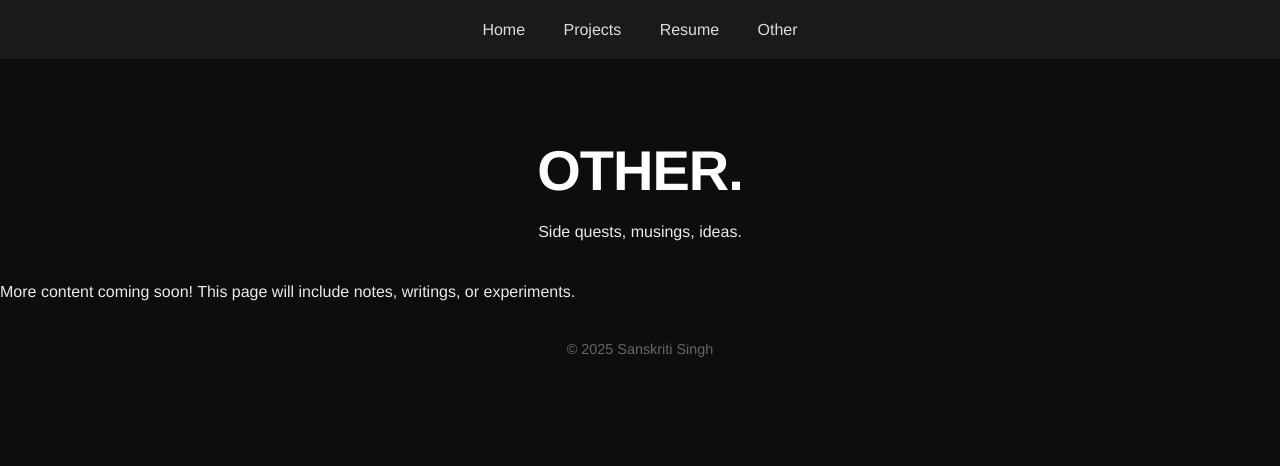
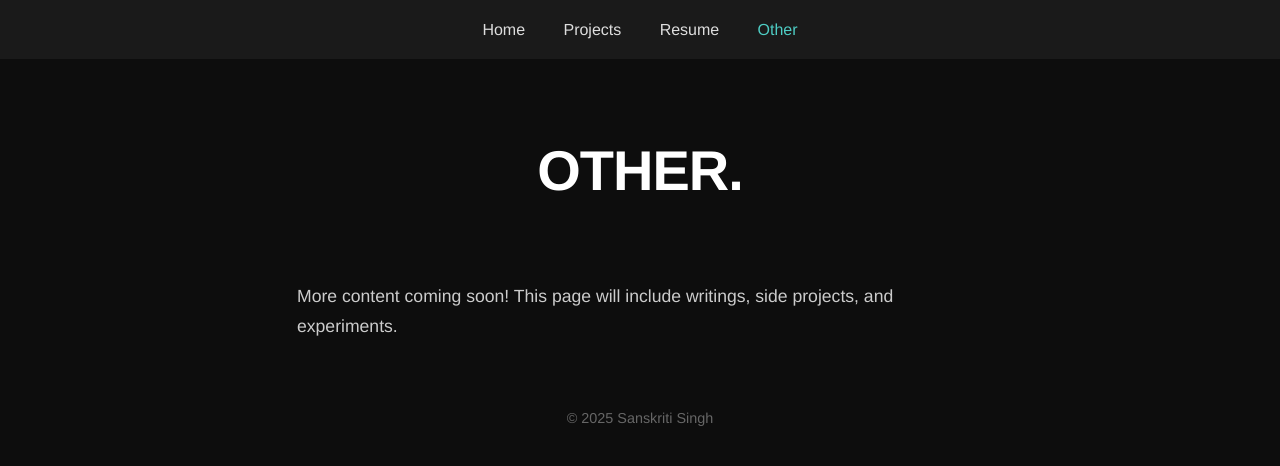
Before and after one commit to Sanskriti-Slngh/Sanskriti-Slngh.github.io, a plain HTML site: page other.html in a window 1280 px wide. Drawn offline with Linux system fonts and the light colour scheme.

Commit message:
Update other.html

```diff
--- a/other.html
+++ b/other.html
@@ -10,16 +10,15 @@
     <a href="index.html">Home</a>
     <a href="projects.html">Projects</a>
     <a href="resume.html">Resume</a>
-    <a href="other.html">Other</a>
+    <a href="other.html" class="active">Other</a>
   </nav>
 
   <header>
     <h1>OTHER.</h1>
-    <p>Side quests, musings, ideas.</p>
   </header>
 
-  <main>
-    <p>More content coming soon! This page will include notes, writings, or experiments.</p>
+  <main class="intro">
+    <p>More content coming soon! This page will include writings, side projects, and experiments.</p>
   </main>
 
   <footer>
```
